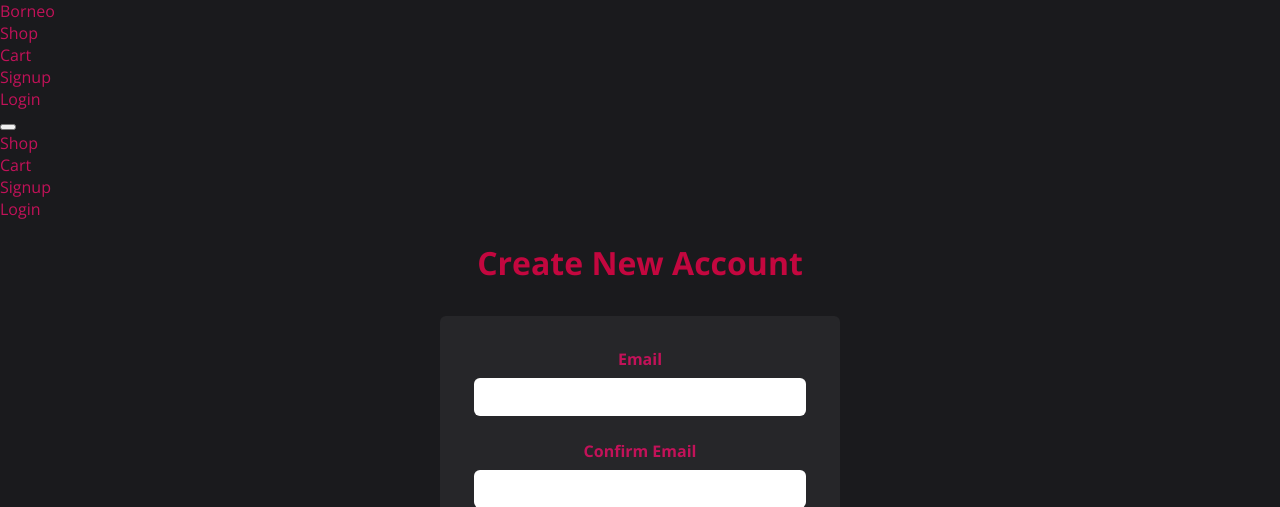
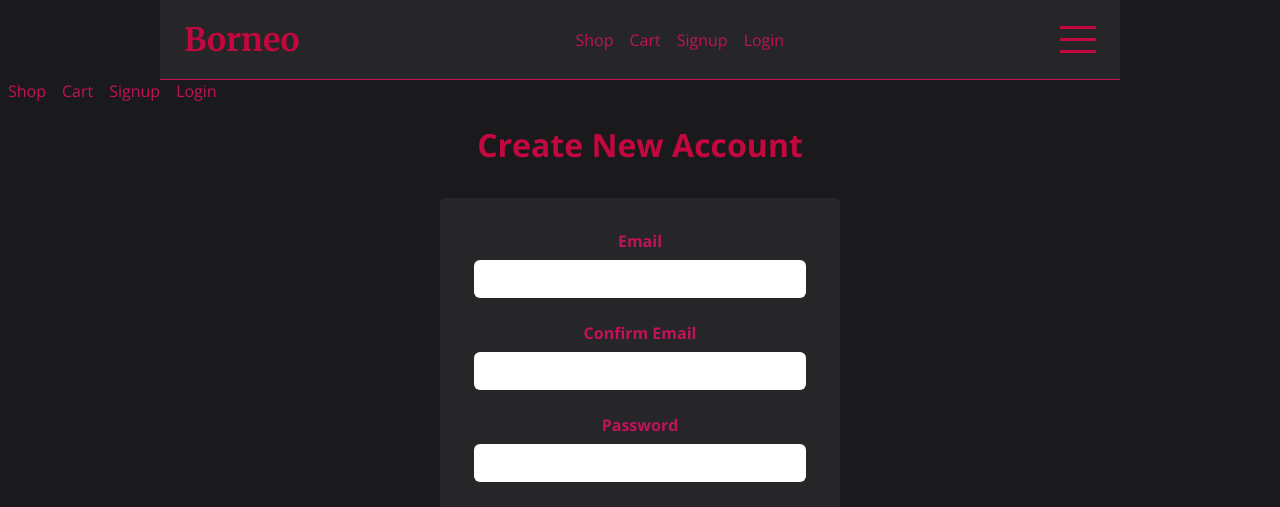
Before and after one commit to aziemp66/Borneo-Full-Online-Shop, a Node server app: page /signup in a window 1280 px wide. Shown: the top 507 px of the page. Run offline with Node 20, Linux system fonts and the light colour scheme; some libraries are stand-ins or nearby versions.

Commit message:
Setting up Base Navugation Styles

```diff
--- a/public/styles/navigation.css
+++ b/public/styles/navigation.css
@@ -0,0 +1,47 @@
+#main-header {
+    width: 100%;
+    max-width: 60rem;
+    height: 5rem;
+    margin: 0 auto;
+    padding: 0 var(--space-6);
+    display: flex;
+    justify-content: space-between;
+    align-items: center;
+    border-bottom: 1px solid var(--color-primary-500);
+    background-color: var(--color-gray-300);
+}
+
+#logo a {
+    margin: 0;
+    font-family: "Merriweather", serif;
+    font-weight: bold;
+    font-size: 2rem;
+    color: var(--color-primary-700);
+}
+
+.nav-items {
+    display: flex;
+    align-items: center;
+}
+
+.nav-items li {
+    margin: 0 var(--space-2);
+}
+
+#mobile-menu-btn {
+    display: flex;
+    flex-direction: column;
+    justify-content: space-around;
+    border: none;
+    cursor: pointer;
+    width: 2.25rem;
+    height: 2.25rem;
+    background-color: transparent;
+    padding: 0;
+}
+
+#mobile-menu-btn span {
+    width: 2.25rem;
+    height: 0.2rem;
+    background-color: var(--color-primary-700);
+}
--- a/views/shared/includes/head.ejs
+++ b/views/shared/includes/head.ejs
@@ -9,3 +9,4 @@
 />
 <title><%= pageTitle %></title>
 <link rel="stylesheet" href="/styles/base.css" />
+<link rel="stylesheet" href="/styles/navigation.css" />
--- a/views/shared/includes/header.ejs
+++ b/views/shared/includes/header.ejs
@@ -1,12 +1,12 @@
 <header id="main-header">
     <div id="logo"><a href="/">Borneo</a></div>
     <nav><%- include("nav-items") %></nav>
-    <button>
+    <button id="mobile-menu-btn">
         <span></span>
         <span></span>
         <span></span>
     </button>
 </header>
-<aside id="mobile-menu">
+<aside>
     <nav><%- include("nav-items") %></nav>
 </aside>
--- a/views/shared/includes/nav-items.ejs
+++ b/views/shared/includes/nav-items.ejs
@@ -1,4 +1,4 @@
-<ul>
+<ul class="nav-items">
     <% if(!locals.isAdmin) {%>
     <li><a href="/">Shop</a></li>
     <li><a href="/cart">Cart</a></li>
```
